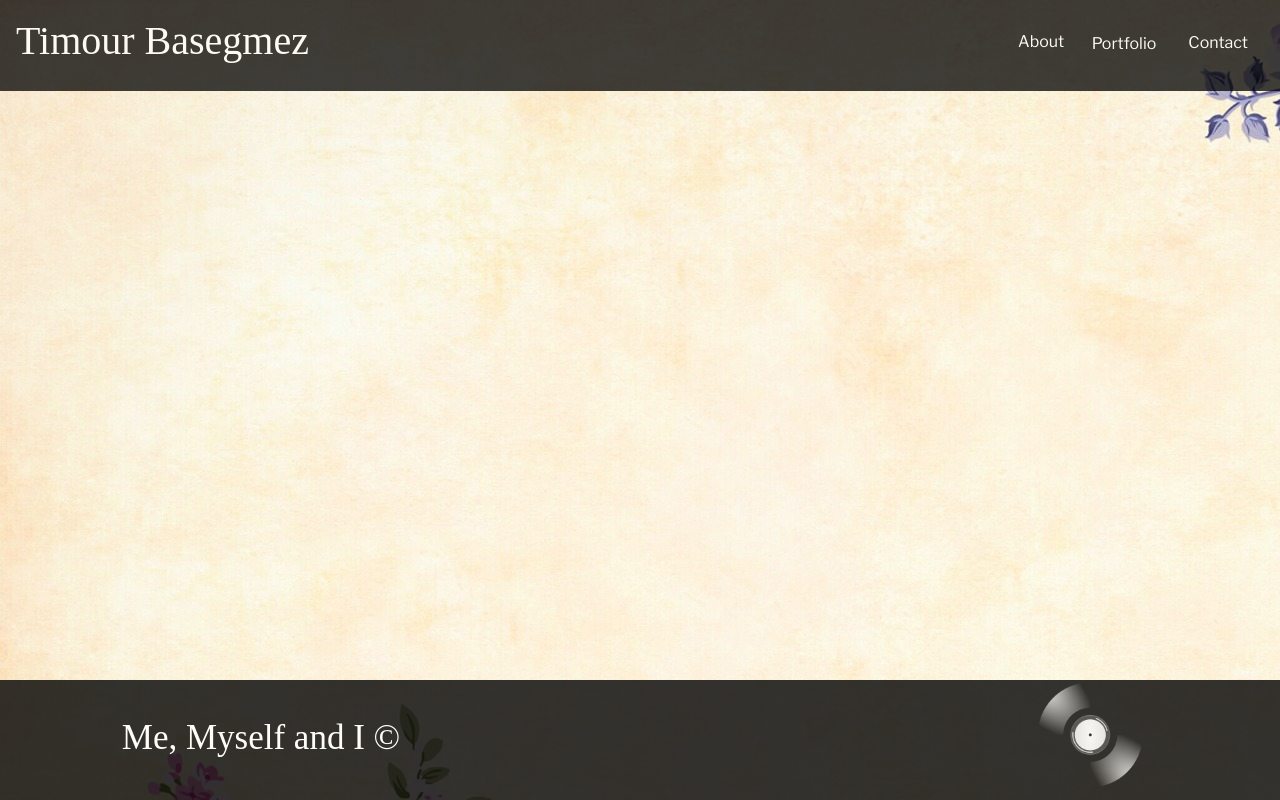
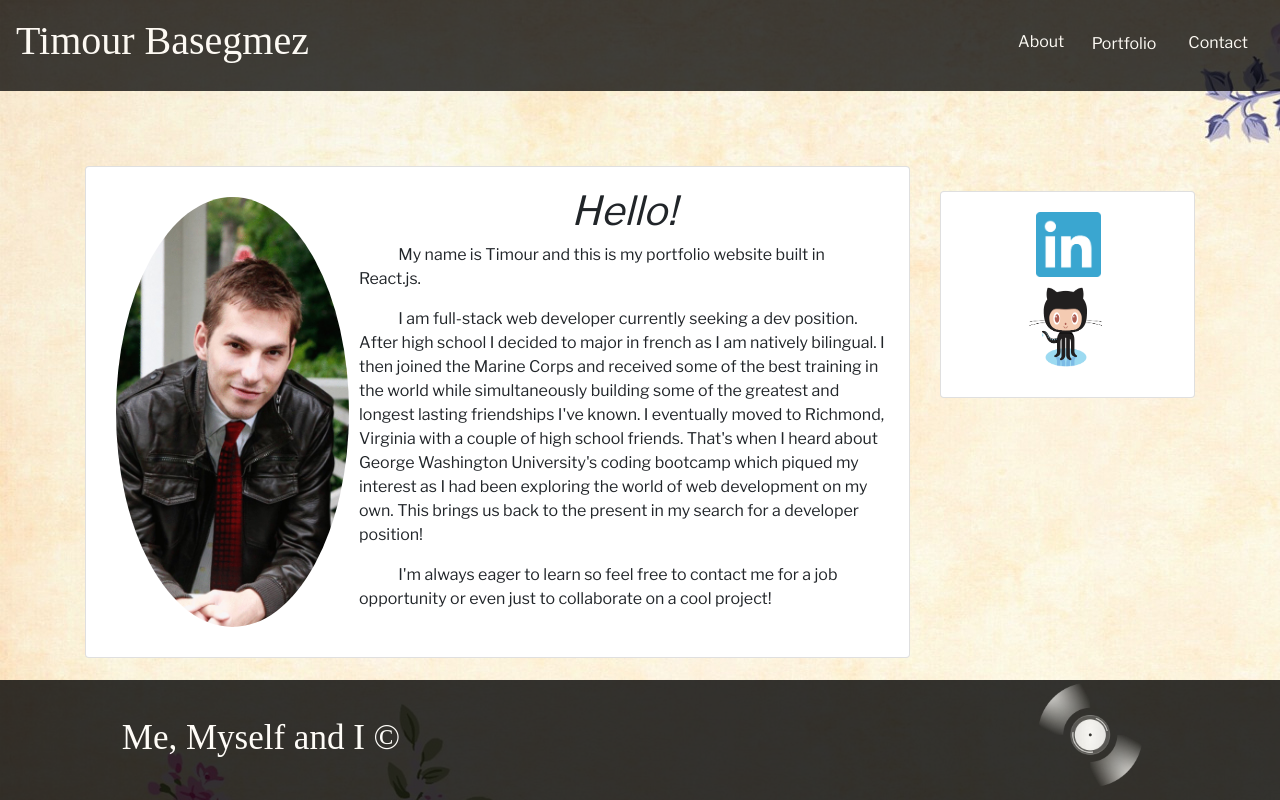
Before and after one commit to codemode9/react-portfolio, a React (Create React App) app: page / in a window 1280 px wide. Built offline with nearby package versions, Linux system fonts and the light colour scheme; a web font is replaced by a local one.

Commit message:
moving to heroku because gitpages sucks ass

```diff
--- a/src/App.js
+++ b/src/App.js
@@ -18,7 +18,7 @@ class App extends Component {
       <Nav />
       <Router>
         <Switch>
-        <Route exact path={'${process.env.PUBLIC_URL}/About'} component={Containment} />
+        <Route exact path={process.env.PUBLIC_URL + '/'} component={Containment} />
         <Route exact path={process.env.PUBLIC_URL + '/react-portfolio/Portfolio'} component={Containmenttwo} />
         <Route exact path={process.env.PUBLIC_URL + 'Contact'} component={Containmentthree} />
         </Switch>
```
